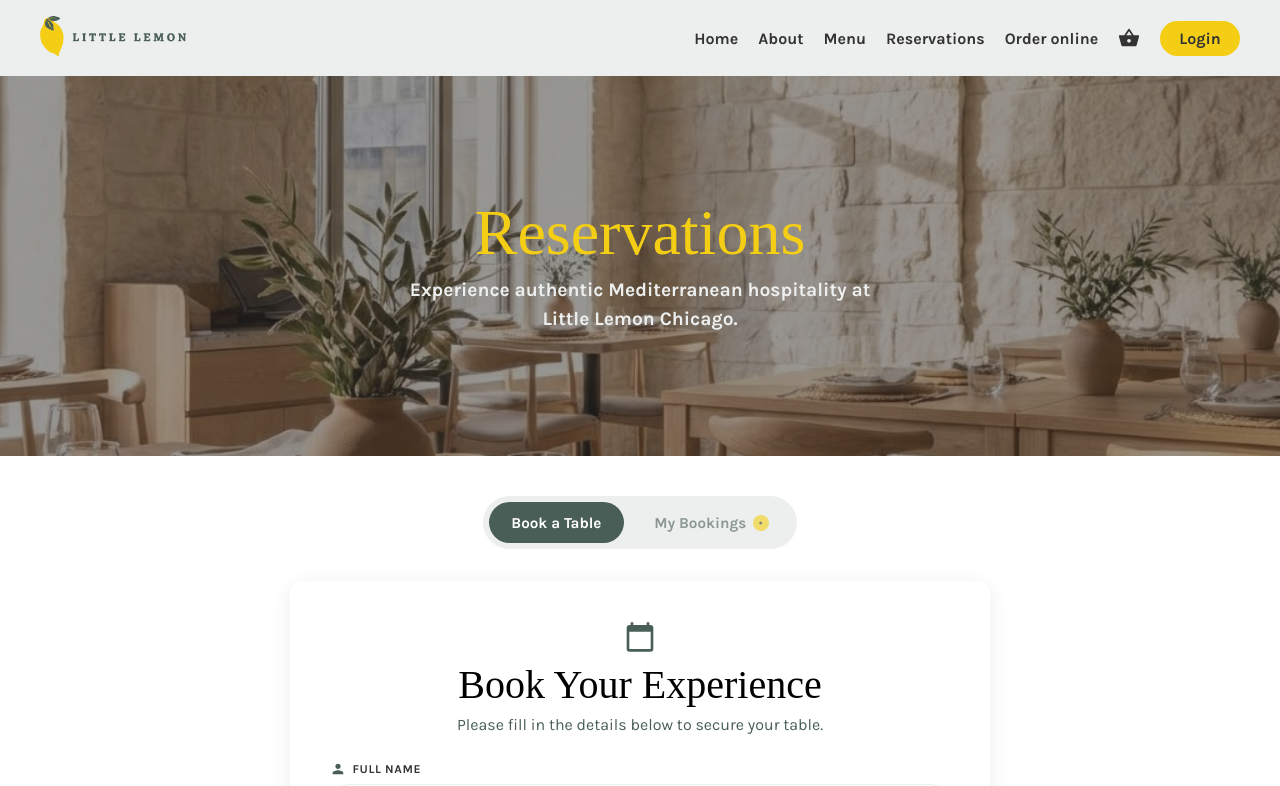
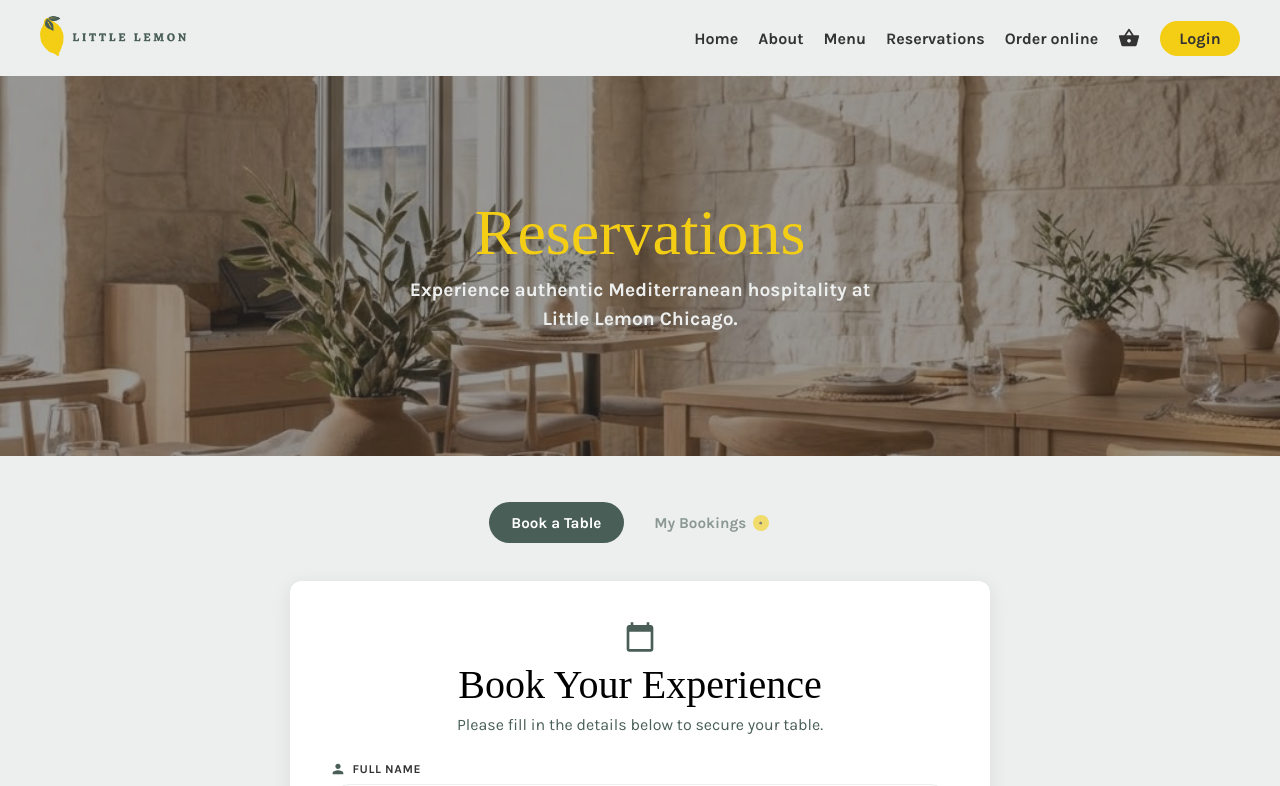
Before and after one commit to a1-soto/Front-End-Meta-Capstone, a React (Create React App) app: page /reservations in a window 1280 px wide. Shown: the top 786 px of the page. Built offline with nearby package versions, Linux system fonts and the light colour scheme; a web font is replaced by a local one.

Commit message:
Add gray background to reservations section

```diff
--- a/src/components/BookingPage/BookingPage.css
+++ b/src/components/BookingPage/BookingPage.css
@@ -1,10 +1,11 @@
 .booking-page {
   padding-bottom: 4rem;
+  background: var(--highlight-light)
 }
 
 
 .booking-hero {
-   background-size: cover;
+  background-size: cover;
   background-position: center;
   width: 100vw;
   position: relative;
@@ -40,7 +41,7 @@
 }
 
 .booking-page .booking-hero-overlay p {
-  color:var(--highlight-light);
+  color: var(--highlight-light);
   text-align: center;
   font-size: larger;
   font-weight: bold;
```
